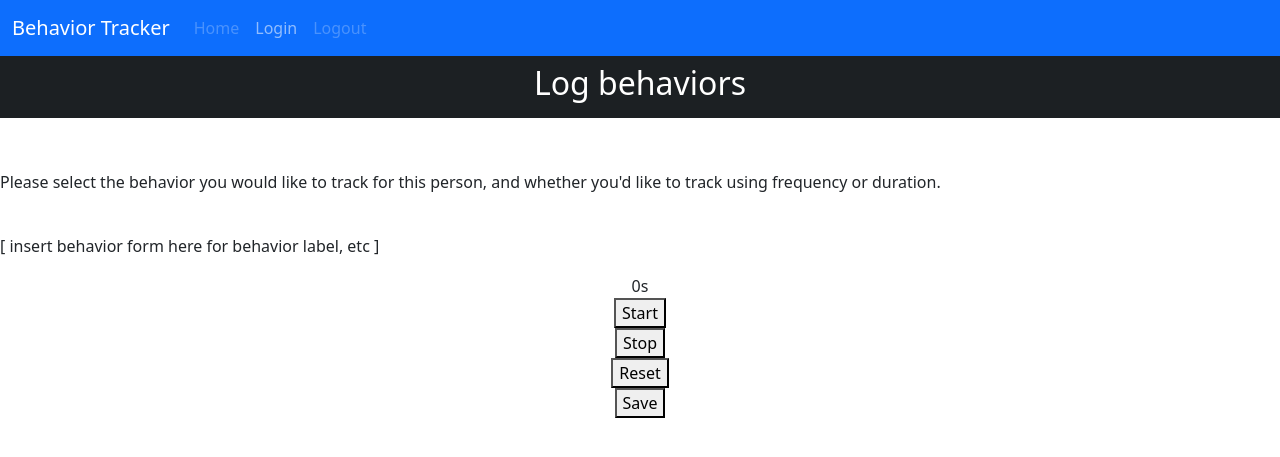
After one commit to LadyLiu/behavior_tracker, a Flask app: template app/templates/person/behavior.html in a window 1280 px wide. The commit adds this page. Shown: the top 457 px of the page. Run offline with Flask 2, Linux system fonts and the light colour scheme; the template is opened without the code that fills it, so the values that code supplies are empty; parts of the project's set-up code (start-up, migrations or seed data) failed here and were passed over.

Commit message:
some progress

```diff
--- a/app/app.py
+++ b/app/app.py
@@ -2,9 +2,9 @@
 Main app logic and routing.  Verifies authorization where necessary for access.
 """
 
-from flask import Flask, render_template, request, redirect, flash, session
+from flask import Flask, render_template, request, redirect, url_for, flash, session
 from flask_login import login_user, login_required, logout_user
-from app.form.person_form import PersonForm
+from app.form.person_form import PersonForm, PersonBehaviorForm
 from app.model import db, login, UserModel, PersonModel
 from app.form.user_form import LoginForm, RegisterForm
 
@@ -92,9 +92,14 @@ def add_person_to_db(observer: int, pseudonym: str, notes: str):
     db.session.commit()
 
 
-@app.route("/")
-def redirect_to_login():
-    return redirect("/login")
+@app.route("/behavior", methods=['GET', 'POST'])
+def behavior():
+    """
+    TODO incomplete person's behavior form, currently allows use of timer
+    """
+    form = PersonBehaviorForm()
+
+    return render_template('/person/behavior.html', form=form)
 
 
 def add_user(email: str, first_name: str, last_name: str, password: str):
@@ -129,6 +134,11 @@ def create_table():
         add_user(email="lhhung@uw.edu", first_name="Professor", last_name="Hong", password="qwerty")
 
 
+@app.route("/")
+def redirect_to_login():
+    return redirect("/login")
+
+
 @app.route("/login", methods=['GET', 'POST'])
 def login():
     form = LoginForm()
@@ -141,7 +151,6 @@ def login():
                 login_user(user)
                 return redirect('/dashboard')
     return render_template("/user/login.html", form=form)
-
 
 @app.route("/register", methods=['GET', 'POST'])
 def register():
--- /dev/null
+++ b/app/static/css/styles.css
@@ -0,0 +1,16 @@
+.u-center-text {
+    display: block;
+    text-align: center;
+}
+
+.header {
+    background-color: #1c2023;
+    font-weight: bold;
+    color: white;
+    padding: .5rem 2rem;
+    margin-bottom: 1.75rem;
+}
+
+.header_logo {
+    font-size: 2rem;
+}
--- a/app/templates/base.html
+++ b/app/templates/base.html
@@ -2,6 +2,7 @@
 <html>
 <head>
 	<link href="https://cdn.jsdelivr.net/npm/bootstrap@5.1.3/dist/css/bootstrap.min.css" rel="stylesheet" integrity="sha384-1BmE4kWBq78iYhFldvKuhfTAU6auU8tT94WrHftjDbrCEXSU1oBoqyl2QvZ6jIW3" crossorigin="anonymous">
+  <link rel="stylesheet" href="{{ url_for('static', filename='css/styles.css') }}"/>
 <title>{% block title %}{% endblock %}</title>
 </head>
 <body>
--- /dev/null
+++ b/app/templates/person/behavior.html
@@ -0,0 +1,61 @@
+{% extends "base.html" %}
+{% set active_page = 'Behavior' %}
+{% block title %} Behavior Selection {% endblock %}
+{% block content %}
+<script type="text/javascript">
+    let check = null;
+    let count = 0;
+
+    function start() {
+        if (check == null) {
+            check = setInterval(function () {
+                count++;
+                document.getElementById("time").innerHTML = count + "s";
+                document.getElementById("start").innerHTML = "";
+            }, 1000);
+        }
+    }
+
+    function stop(reset = false) {
+        clearInterval(check);
+        check = null;
+        if (reset) {
+            count = 0;
+            document.getElementById('time').innerHTML = "0s";
+            document.getElementById('start').innerHTML = "Start";
+        } else {
+            document.getElementById("start").innerHTML = "Resume";
+        }
+    }
+
+    function save() {
+        alert(`Saved tie count of ${count} seconds!`);
+    }
+</script>
+
+<div class="header">
+    <h1 class="header_logo text-center">Log behaviors</h1>
+</div><br>
+
+<p>Please select the behavior you would like to track for this person, and whether you'd like to track using
+    frequency or duration.</p><br>
+
+<p>[ insert behavior form here for behavior label, etc ]</p>
+<div class="u-center-text">
+
+    <span class="timer" id="time">0s</span>
+    <div class="form_button-container">
+        <button id="start" class="button" type="submit" onclick="start();">Start</button>
+    </div>
+    <div class="form_button-container">
+        <button id="stop" class="button" type="submit" onclick="stop();">Stop</button>
+    </div>
+
+    <div class="form_button-container">
+        <button id="reset" class="button" type="submit" onclick="stop(reset=true);">Reset</button>
+    </div>
+    <div class="form_button-container">
+        <button id="save" class="button" type="submit" onclick="save();">Save</button>
+    </div>
+</div>
+{% endblock %}
```
Also changed, not shown: app/form/person_form.py (+6 -1 lines), app/templates/behavior.html (deleted, +0 -7 lines), app/db/app.db, app/templates/person/duration.html (renamed from app/templates/duration.html), app/templates/person/frequency.html (renamed from app/templates/frequency.html).
